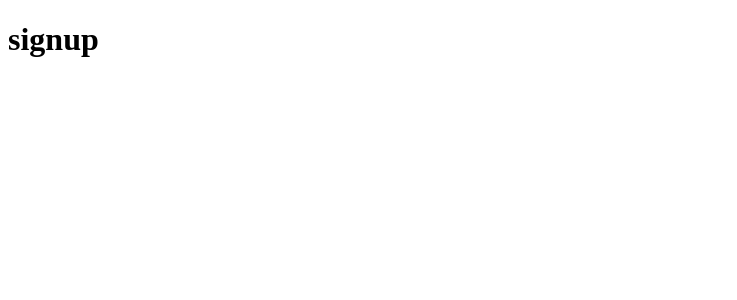
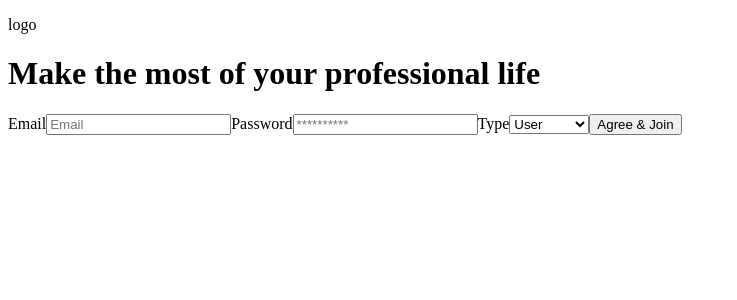
Before and after one commit to HanadiHosri/linkedin-clone, a React (Create React App) app in the folder frontend/: page / in a window 1280 px wide. Shown: the top 300 px of the page, without its empty margins (0-737 px from the left). Built offline with nearby package versions, Linux system fonts and the light colour scheme.

Commit message:
implementing Signup component

```diff
--- a/frontend/src/pages/Authentication/components/Signup.jsx
+++ b/frontend/src/pages/Authentication/components/Signup.jsx
@@ -1,10 +1,58 @@
-
+import React, {useState} from "react";
 
 const Signup = () => {
-
+    const [credentials, setCredentials] = useState({email: "", password: "" });
 
     return(
-        <h1>signup</h1>
+        <div>
+            <div>
+                <header>
+                    <div><p>logo</p></div>
+                    <h1>Make the most of your professional life</h1>
+                </header>
+                <div>
+                    <form>
+                        <label htmlFor="email">Email</label>
+                        <input
+                        type="text"
+                        placeholder="Email"
+                        onChange={(e) => {
+                            setCredentials({
+                                ...credentials,
+                                email: e.target.value,
+                            });
+                        }}
+                        />
+                        <label htmlFor="password">Password</label>
+                        <input
+                        type="password"
+                        placeholder="**********"
+                        onChange={(e) => {
+                            setCredentials({
+                                ...credentials,
+                                password: e.target.value,
+                            });
+                        }}
+                        />
+                        <label htmlFor="type">Type</label>
+                        <select
+                        name="type"
+                        onChange={(e) => {
+                            setCredentials({
+                                ...credentials,
+                                type: e.target.value,
+                            });
+                        }}
+                        >
+                            <option value="user">User</option>
+                            <option value="company">Company</option>
+                        </select>
+                        <button>Agree & Join</button>
+
+                    </form>
+                </div>
+            </div>
+        </div>
     )
 }
 
```
